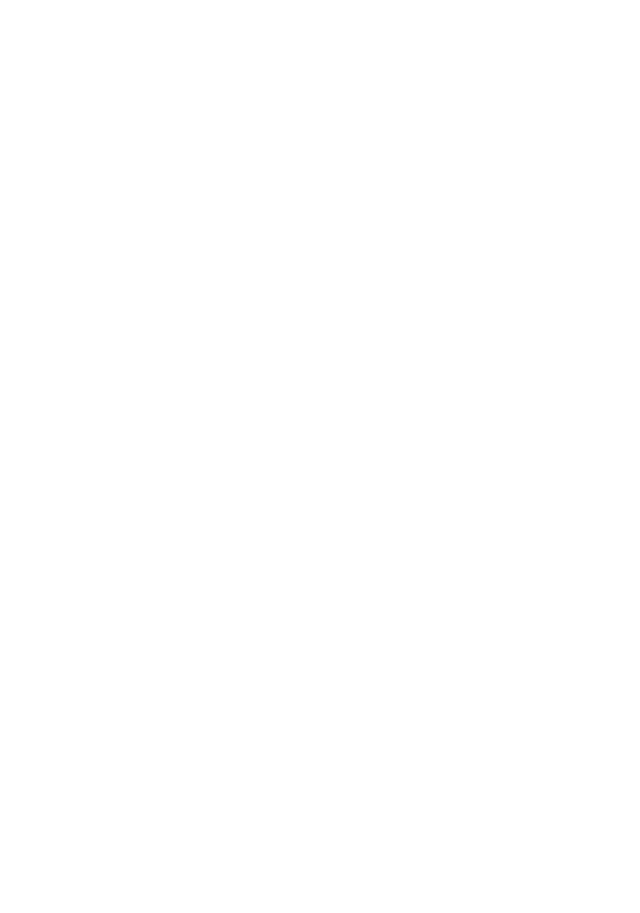
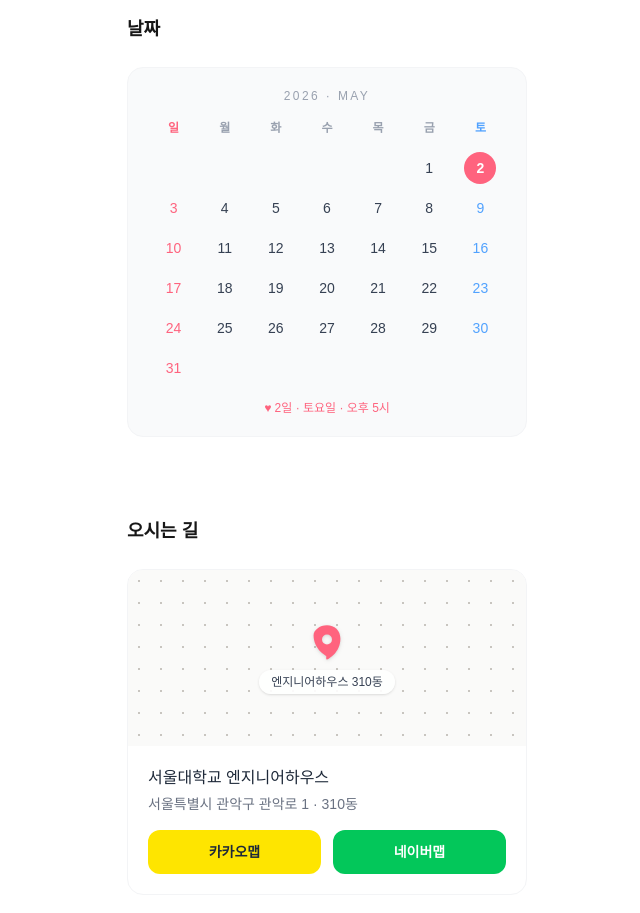
Before and after one commit to IlkwonHong/a_wedding_invite, a Next.js app: page /a_wedding_invite/ in a window 1280 px wide. Shown: the part 1700-2613 px from the top of the page, without its empty margins (313-953 px from the left). Before the commit the page ends 1675 px from the top, so only its background shows below. Built offline with nearby package versions, Linux system fonts and the light colour scheme.

Commit message:
added calendar and map

```diff
--- a/src/app/page.tsx
+++ b/src/app/page.tsx
@@ -1,5 +1,7 @@
 import Image from "next/image";
 import AlbumGrid from "../components/AlbumGrid";
+import WeddingCalendar from "../components/WeddingCalendar";
+import VenueMap from "../components/VenueMap";
 
 
 const album = Array.from({ length: 12 }, (_, i) => {
@@ -53,6 +55,18 @@
 
       </section>
 
+      {/* Calendar */}
+      <section className="mx-auto max-w-md px-6 py-10">
+        <h2 className="text-lg font-semibold">날짜</h2>
+        <WeddingCalendar />
+      </section>
+
+      {/* Venue */}
+      <section className="mx-auto max-w-md px-6 py-10">
+        <h2 className="text-lg font-semibold">오시는 길</h2>
+        <VenueMap />
+      </section>
+
 
     </main>
   );
--- /dev/null
+++ b/src/components/VenueMap.tsx
@@ -0,0 +1,66 @@
+const KAKAO_URL =
+  "https://map.kakao.com/link/search/서울대학교 엔지니어하우스";
+const NAVER_URL =
+  "https://map.naver.com/p/search/서울대학교%20엔지니어하우스";
+
+export default function VenueMap() {
+  return (
+    <div className="mt-6 overflow-hidden rounded-2xl border border-gray-100">
+      {/* Map placeholder */}
+      <div
+        className="relative flex h-44 items-center justify-center bg-stone-50"
+        style={{
+          backgroundImage:
+            "radial-gradient(circle, #c8c5c0 1px, transparent 1px)",
+          backgroundSize: "22px 22px",
+        }}
+      >
+        <div className="flex flex-col items-center gap-2">
+          {/* Location pin */}
+          <svg
+            xmlns="http://www.w3.org/2000/svg"
+            viewBox="0 0 24 24"
+            fill="currentColor"
+            className="h-10 w-10 text-rose-400 drop-shadow"
+          >
+            <path
+              fillRule="evenodd"
+              d="M11.54 22.351l.07.04.028.016a.76.76 0 00.723 0l.028-.015.071-.041a16.975 16.975 0 001.144-.742 19.58 19.58 0 002.683-2.282c1.944-2.079 3.761-5.17 3.761-9.319C20.053 5.053 16.45 2 12 2S3.947 5.053 3.947 8.009c0 4.149 1.817 7.24 3.761 9.319a19.58 19.58 0 002.685 2.282 16.975 16.975 0 001.145.742zM12 13.5a3 3 0 100-6 3 3 0 000 6z"
+              clipRule="evenodd"
+            />
+          </svg>
+          <span className="rounded-full bg-white/90 px-3 py-1 text-xs font-medium text-gray-700 shadow-sm">
+            엔지니어하우스 310동
+          </span>
+        </div>
+      </div>
+
+      {/* Info + buttons */}
+      <div className="p-5">
+        <p className="font-medium text-gray-800">서울대학교 엔지니어하우스</p>
+        <p className="mt-1 text-sm text-gray-500">
+          서울특별시 관악구 관악로 1 · 310동
+        </p>
+
+        <div className="mt-4 grid grid-cols-2 gap-3">
+          <a
+            href={KAKAO_URL}
+            target="_blank"
+            rel="noopener noreferrer"
+            className="flex items-center justify-center rounded-xl bg-[#FEE500] py-3 text-sm font-semibold text-gray-800"
+          >
+            카카오맵
+          </a>
+          <a
+            href={NAVER_URL}
+            target="_blank"
+            rel="noopener noreferrer"
+            className="flex items-center justify-center rounded-xl bg-[#03C75A] py-3 text-sm font-semibold text-white"
+          >
+            네이버맵
+          </a>
+        </div>
+      </div>
+    </div>
+  );
+}
--- /dev/null
+++ b/src/components/WeddingCalendar.tsx
@@ -0,0 +1,53 @@
+// May 1, 2026 = Friday (index 5: Sun=0 … Sat=6)
+const DAYS = ["일", "월", "화", "수", "목", "금", "토"];
+const START_COL = 5;
+const TOTAL_DAYS = 31;
+const WEDDING_DAY = 2;
+
+const cells: (number | null)[] = [
+  ...Array<null>(START_COL).fill(null),
+  ...Array.from({ length: TOTAL_DAYS }, (_, i) => i + 1),
+];
+while (cells.length % 7 !== 0) cells.push(null);
+
+export default function WeddingCalendar() {
+  return (
+    <div className="mt-6 rounded-2xl border border-gray-100 bg-gray-50 p-5">
+      <p className="text-center text-xs tracking-[0.2em] text-gray-400">2026 · MAY</p>
+      <div className="mt-4 grid grid-cols-7 text-center">
+        {DAYS.map((d, i) => (
+          <span
+            key={d}
+            className={`pb-3 text-xs font-semibold ${
+              i === 0 ? "text-rose-400" : i === 6 ? "text-blue-400" : "text-gray-400"
+            }`}
+          >
+            {d}
+          </span>
+        ))}
+
+        {cells.map((day, i) => {
+          if (day === null) return <div key={i} />;
+          const col = i % 7;
+          const isWedding = day === WEDDING_DAY;
+          const baseColor =
+            col === 0 ? "text-rose-400" : col === 6 ? "text-blue-400" : "text-gray-700";
+
+          return (
+            <div key={i} className="flex items-center justify-center py-1">
+              <span
+                className={`flex h-8 w-8 items-center justify-center rounded-full text-sm ${
+                  isWedding ? "bg-rose-400 font-bold text-white" : baseColor
+                }`}
+              >
+                {day}
+              </span>
+            </div>
+          );
+        })}
+      </div>
+
+      <p className="mt-3 text-center text-xs text-rose-400">♥ 2일 · 토요일 · 오후 5시</p>
+    </div>
+  );
+}
```
Also changed, not shown: 2 other files (tests, documents, lock files or other folders).
